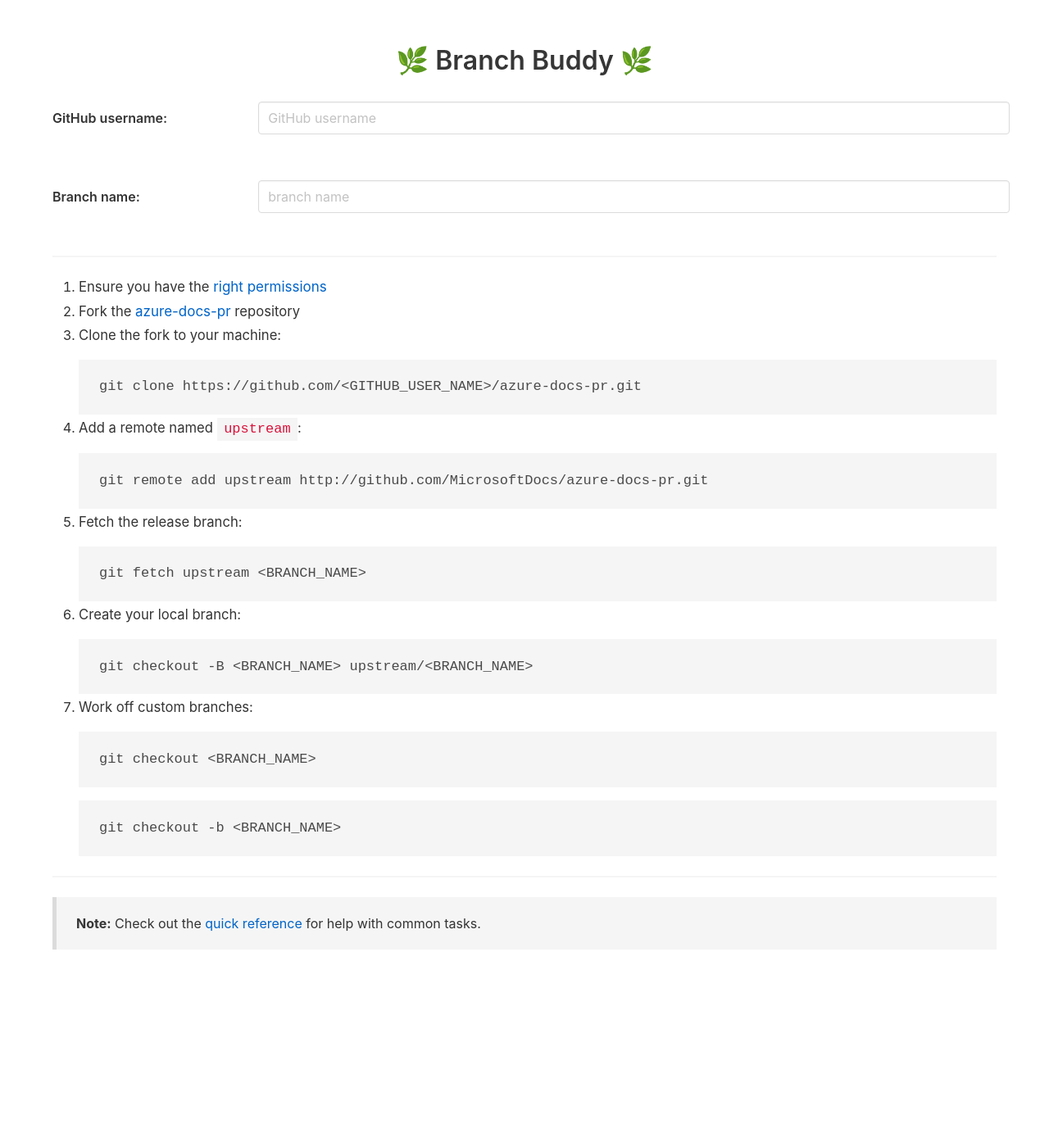
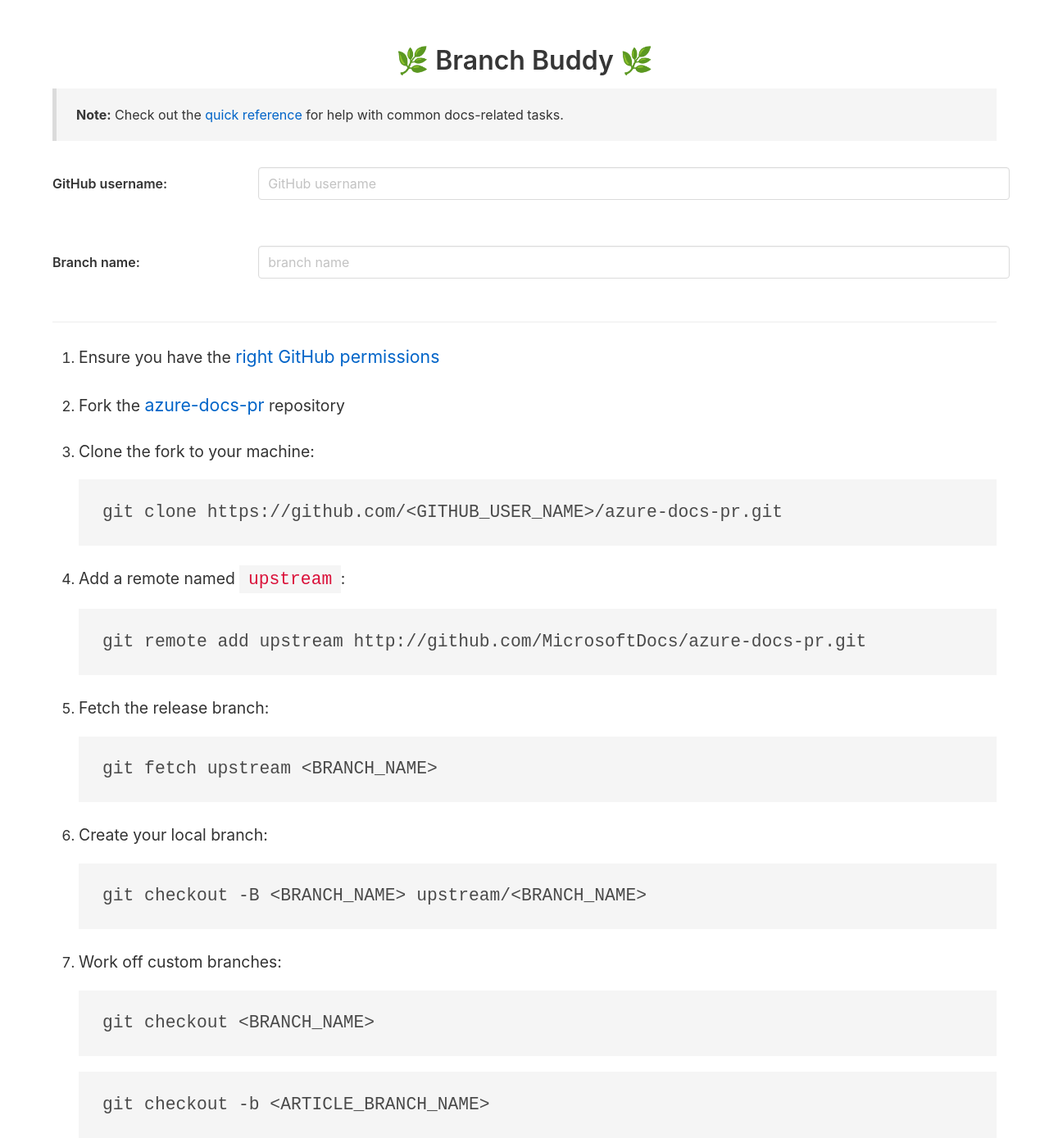
Before and after one commit to craigshoemaker/branch-buddy, a Svelte app: page / in a window 1280 px wide. Shown: the whole page at 82% size. Before the commit the page ends 1159 px from the top, so only its background shows below. Built offline with nearby package versions, Linux system fonts and the light colour scheme.

Commit message:
Update UI

```diff
--- a/public/index.html
+++ b/public/index.html
@@ -4,7 +4,7 @@
 	<meta charset='utf-8'>
 	<meta name='viewport' content='width=device-width,initial-scale=1'>
   <link rel="stylesheet" href="https://cdn.jsdelivr.net/npm/bulma@0.9.1/css/bulma.min.css" integrity="sha256-WLKGWSIJYerRN8tbNGtXWVYnUM5wMJTXD8eG4NtGcDM=" crossorigin="anonymous">
-  <title>Branch Buddy 🌿</title>
+  <title>Branch Buddy</title>
 
 	<link rel='icon' type='image/png' href='/favicon.png'>
 	<link rel='stylesheet' href='/global.css'>
--- a/src/App.svelte
+++ b/src/App.svelte
@@ -1,6 +1,9 @@
 <script>
-  export let githubName = "<GITHUB_USER_NAME>";
-  export let branchName = "<BRANCH_NAME>";
+  const GITHUB_NAME_DEFAULT = "<GITHUB_USER_NAME>";
+  const BRANCH_NAME_DEFAULT = "<BRANCH_NAME>";
+
+  let githubName = GITHUB_NAME_DEFAULT;
+  let branchName = BRANCH_NAME_DEFAULT;
 
   function getQueryValue(key) {
     let query = window.location.search.replace("?", "");
@@ -36,6 +39,16 @@
 
 <main class="container content mt-6">
   <h1 class="has-text-centered">🌿 Branch Buddy 🌿</h1>
+  <blockquote>
+    <p>
+      <strong>Note:</strong> Check out the
+      <a
+        href="https://review.docs.microsoft.com/en-us/help/contribute/contribute-quick-reference?branch=master"
+        rel="nofollow">quick reference</a
+      > for help with common docs-related tasks.
+    </p>
+  </blockquote>
+
   <div class="columns">
     <div class="column is-one-fifth">
       <label for="github-name" class="mt-5 has-text-weight-semibold"
@@ -49,7 +62,10 @@
         id="github-name"
         class="input m-4"
         placeholder="GitHub username"
-        on:input={(e) => (githubName = e.currentTarget.value)}
+        on:input={(e) => {
+          let value = e.currentTarget.value;
+          githubName = value.length > 0 ? value : GITHUB_NAME_DEFAULT;
+        }}
       />
     </div>
   </div>
@@ -66,7 +82,10 @@
         id="branch-name"
         class="input m-4"
         placeholder="branch name"
-        on:input={(e) => (branchName = e.currentTarget.value)}
+        on:input={(e) => {
+          let value = e.currentTarget.value;
+          branchName = value.length > 0 ? value : BRANCH_NAME_DEFAULT;
+        }}
       />
     </div>
   </div>
@@ -78,7 +97,7 @@
       <p>
         Ensure you have the <a
           href="https://review.docs.microsoft.com/en-us/help/contribute/contribute-get-started-setup-github?branch=master"
-          target="_blank">right permissions</a
+          target="_blank">right GitHub permissions</a
         >
       </p>
     </li>
@@ -108,25 +127,21 @@
     <li>
       <p>Work off custom branches:</p>
       <pre><code>git checkout {branchName}</code></pre>
-      <pre><code>git checkout -b &lt;BRANCH_NAME&gt;</code></pre>
+      <pre><code>git checkout -b &lt;ARTICLE_BRANCH_NAME&gt;</code></pre>
     </li>
   </ol>
-
-  <hr />
-
-  <blockquote>
-    <p>
-      <strong>Note:</strong> Check out the
-      <a
-        href="https://review.docs.microsoft.com/en-us/help/contribute/contribute-quick-reference?branch=master"
-        rel="nofollow">quick reference</a
-      > for help with common tasks.
-    </p>
-  </blockquote>
 </main>
 
 <style>
+  ol li::before {
+    font-weight: bold;
+  }
+
   ol * {
-    font-size: 1.02em;
+    font-size: 1.1em;
+  }
+
+  li {
+    margin-top: 1.5em;
   }
 </style>
```
